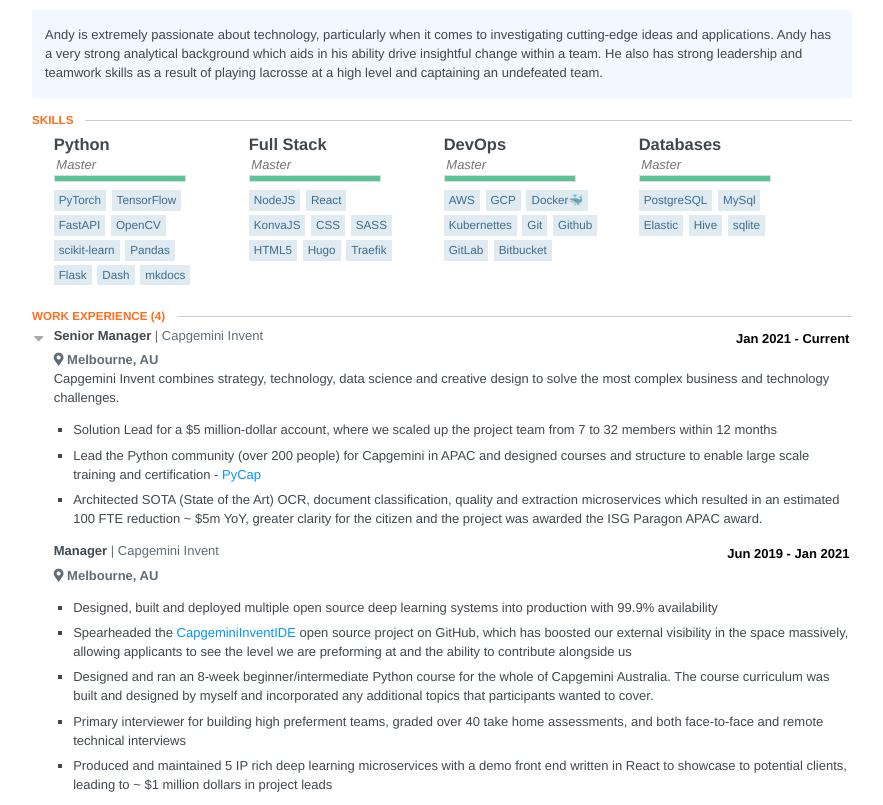
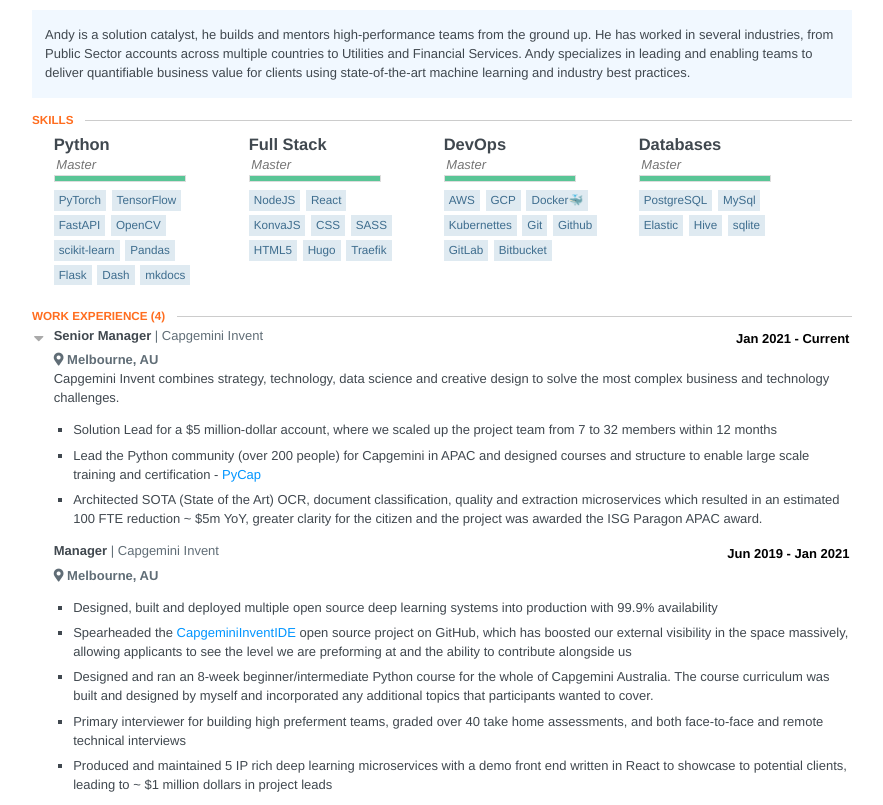
Before and after one commit to ghandic/resume, a plain HTML site: page index.html in a window 1280 px wide. Shown: the part 178-983 px from the top of the page, without its empty margins (198-1081 px from the left). Drawn offline with Linux system fonts and the light colour scheme.

Commit message:
deploy: 483d63e47b93bbabd68c136edb08efe14bac5f9c

```diff
--- a/index.html
+++ b/index.html
@@ -6,10 +6,10 @@
   <meta name="viewport" content="width=device-width, initial-scale=1" />
 
 	<title>Andy Challis · Data Scientist</title>
-  <meta name="description" content="Andy is extremely passionate about technology, particularly when it comes to investigating cutting-edge ideas and applications. Andy has a very strong analytical background which aids in his ability drive insightful change within a team. He also has strong leadership and teamwork skills as a result of playing lacrosse at a high level and captaining an undefeated team.">
+  <meta name="description" content="Andy is a solution catalyst, he builds and mentors high-performance teams from the ground up. He has worked in several industries, from Public Sector accounts across multiple countries to Utilities and Financial Services. Andy specializes in leading and enabling teams to deliver quantifiable business value for clients using state-of-the-art machine learning and industry best practices.">
 
   <meta property="og:image" content="https://warehouse-camo.ingress.cmh1.psfhosted.org/35b73eaa1ba83efc77487c138013ea19597061c7/68747470733a2f2f7365637572652e67726176617461722e636f6d2f6176617461722f35383131353438313965306336353462646562396235633433376233323661373f73697a653d323235">
-  <meta property="og:description" content="Andy is extremely passionate about technology, particularly when it comes to investigating cutting-edge ideas and applications. Andy has a very strong analytical background which aids in his ability drive insightful change within a team. He also has strong leadership and teamwork skills as a result of playing lacrosse at a high level and captaining an undefeated team.">
+  <meta property="og:description" content="Andy is a solution catalyst, he builds and mentors high-performance teams from the ground up. He has worked in several industries, from Public Sector accounts across multiple countries to Utilities and Financial Services. Andy specializes in leading and enabling teams to deliver quantifiable business value for clients using state-of-the-art machine learning and industry best practices.">
   <meta property="og:title" content="Andy Challis · Data Scientist">
   <meta name="twitter:title" content="Andy Challis · Data Scientist">
   <link rel="icon" href="https://warehouse-camo.ingress.cmh1.psfhosted.org/35b73eaa1ba83efc77487c138013ea19597061c7/68747470733a2f2f7365637572652e67726176617461722e636f6d2f6176617461722f35383131353438313965306336353462646562396235633433376233323661373f73697a653d323235" type="image/x-icon">
@@ -724,7 +724,7 @@
 
     <section class="section">
     	<section class="main-summary">
-    		<div><p>Andy is extremely passionate about technology, particularly when it comes to investigating cutting-edge ideas and applications. Andy has a very strong analytical background which aids in his ability drive insightful change within a team. He also has strong leadership and teamwork skills as a result of playing lacrosse at a high level and captaining an undefeated team.</p></div>
+    		<div><p>Andy is a solution catalyst, he builds and mentors high-performance teams from the ground up. He has worked in several industries, from Public Sector accounts across multiple countries to Utilities and Financial Services. Andy specializes in leading and enabling teams to deliver quantifiable business value for clients using state-of-the-art machine learning and industry best practices.</p></div>
     	</section>
     </section>
 
```
